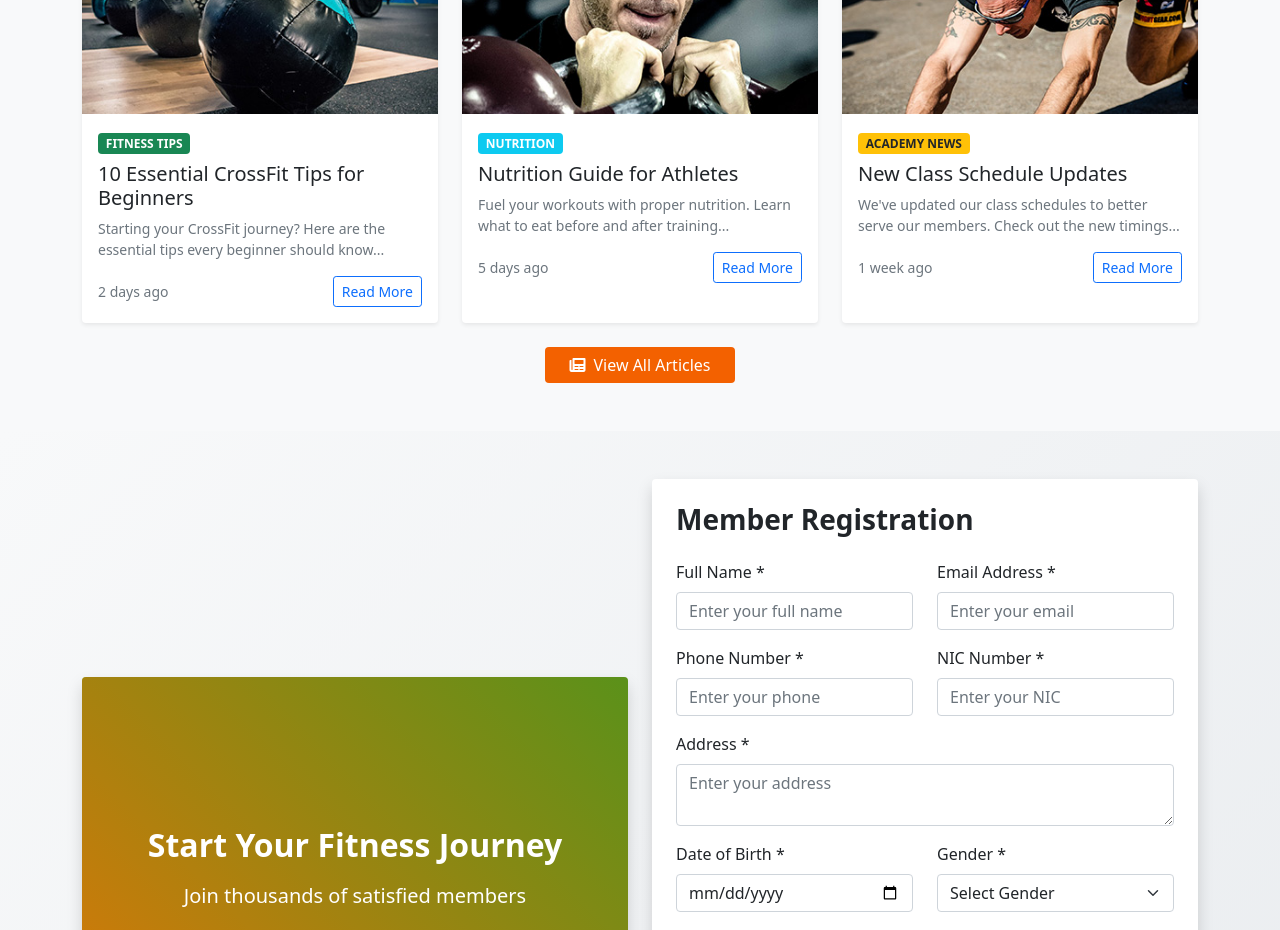
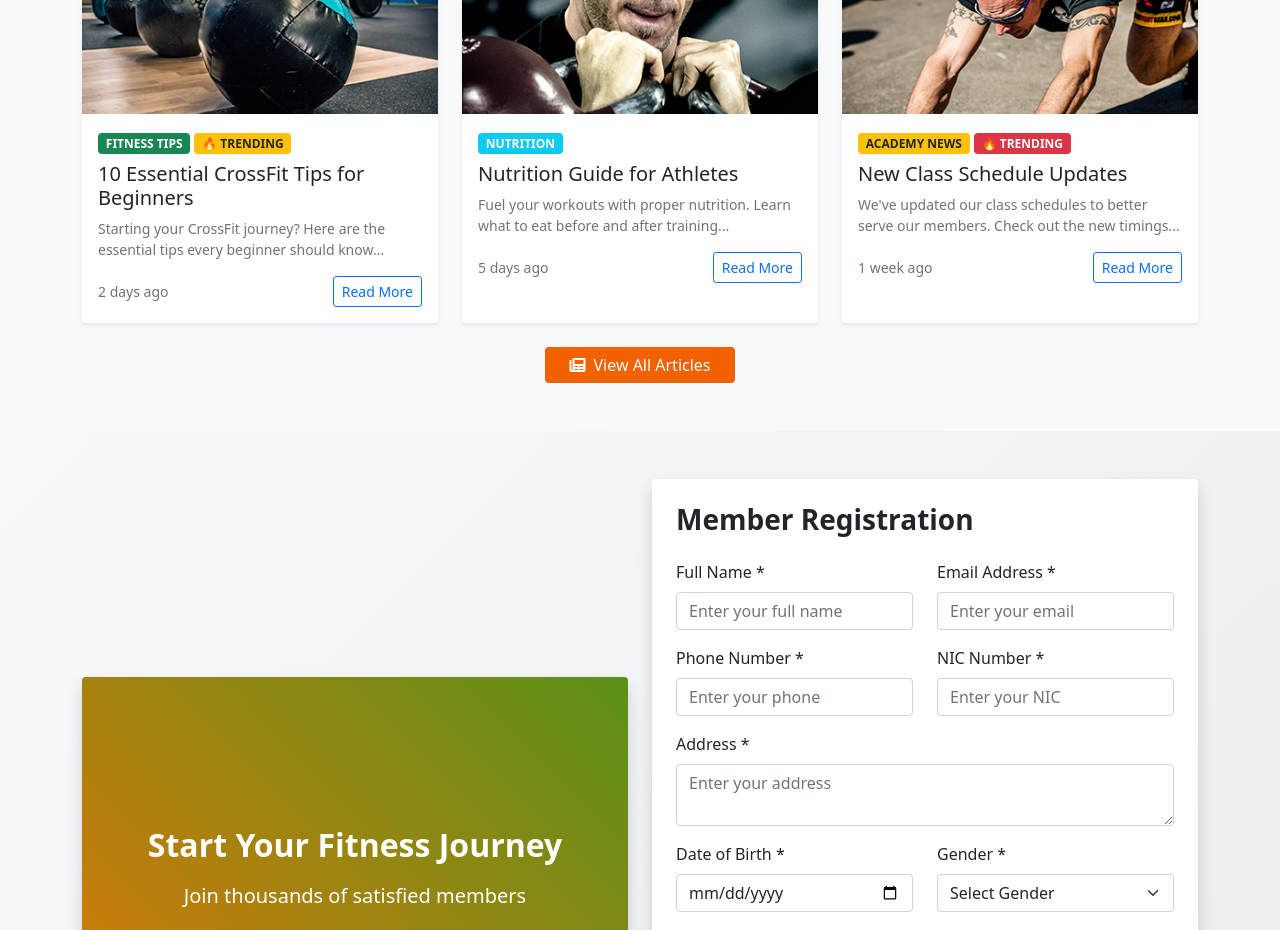
Before and after one commit to ThilinaHK/Elitesportweb, a Next.js app in the folder Elitesportweb/: page / in a window 1280 px wide. Shown: the part 2360-3290 px from the top of the page. Built offline with nearby package versions, Linux system fonts and the light colour scheme.

Commit message:
Add trending badges to Latest Posts & Articles section

```diff
--- a/Elitesportweb/pages/index.js
+++ b/Elitesportweb/pages/index.js
@@ -214,6 +214,7 @@ export default function Home() {
                 <div className="card-body">
                   <div className="mb-2">
                     <span className="badge bg-success">FITNESS TIPS</span>
+                    <span className="badge bg-warning text-dark ms-1">🔥 TRENDING</span>
                   </div>
                   <h5 className="card-title">10 Essential CrossFit Tips for Beginners</h5>
                   <p className="card-text text-muted small">Starting your CrossFit journey? Here are the essential tips every beginner should know...</p>
@@ -246,6 +247,7 @@ export default function Home() {
                 <div className="card-body">
                   <div className="mb-2">
                     <span className="badge bg-warning text-dark">ACADEMY NEWS</span>
+                    <span className="badge bg-danger text-white ms-1">🔥 TRENDING</span>
                   </div>
                   <h5 className="card-title">New Class Schedule Updates</h5>
                   <p className="card-text text-muted small">We've updated our class schedules to better serve our members. Check out the new timings...</p>
```
